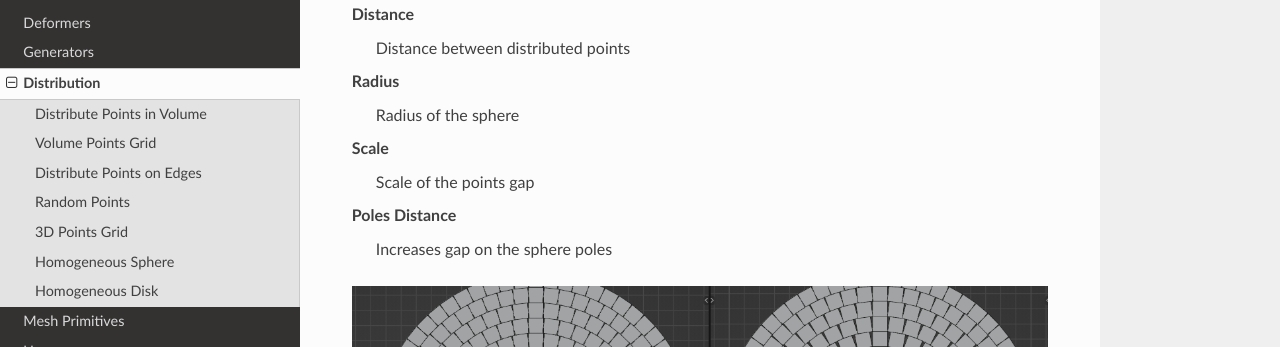
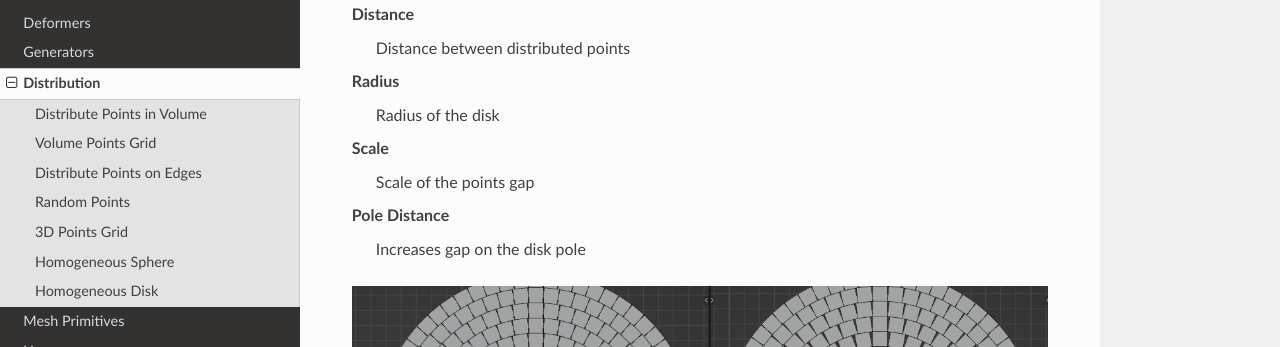
Before and after one commit to higgsas/higgsas_geo_nodes_manual, a Sphinx documentation site: the page built from docs/distribution.rst, in a window 1280 px wide and 900 px high, scrolled down 9656 px. Shown: the part 152-499 px from the top of the window. Built offline with Sphinx 7.4.7 and the Read the Docs theme 2.0.0, drawn with Linux system fonts in a browser that asks for light colours.

Commit message:
Update distribution.rst

```diff
--- a/docs/distribution.rst
+++ b/docs/distribution.rst
@@ -154,13 +154,13 @@ Distance
   Distance between distributed points
 
 Radius
-  Radius of the sphere
+  Radius of the disk
 
 Scale
   Scale of the points gap
 
-Poles Distance
-  Increases gap on the sphere poles
+Pole Distance
+  Increases gap on the disk pole
 
 .. image:: images/h_d_p_d.PNG
 
```
